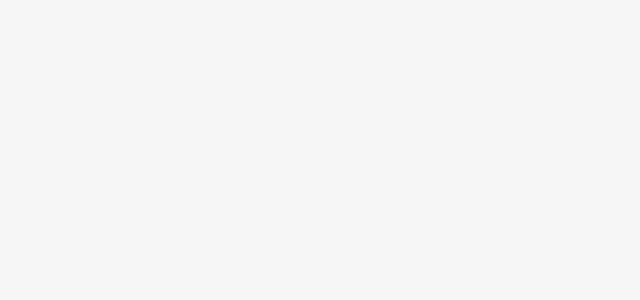
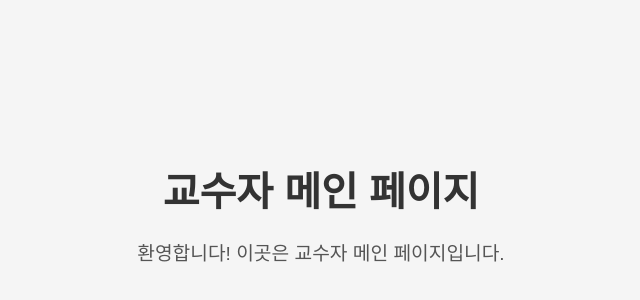
Before and after one commit to chnh506/kweb-exemption-task, a React (Create React App) app in the folder frontend/: page /instructor/main in a window 1280 px wide. Before the commit this address had no page. Shown: the part 182-482 px from the top of the page, without its empty margins (319-959 px from the left). Built offline with nearby package versions, Linux system fonts and the light colour scheme.

Commit message:
FE - add 'StudentMainPage.tsx' & 'InstructorMainPage.tsx'

```diff
--- a/frontend/src/Router.tsx
+++ b/frontend/src/Router.tsx
@@ -1,12 +1,37 @@
-import { Route, Routes } from "react-router-dom";
+import { Navigate, Route, Routes } from "react-router-dom";
 import LogInPage from "./pages/LogInPage";
 import JoinPage from "./pages/JoinPage";
+import StudentMainPage from "./pages/StudentMainPage";
+import InstructorMainPage from "./pages/InstructorMainPage";
 
 function Router() {
+  const loggedInUserRole: string = "";
+
   return (
     <Routes>
+      {/* 회원가입 및 로그인 라우트 */}
+      <Route path="/join" element={<JoinPage />} />
       <Route path="/login" element={<LogInPage />} />
-      <Route path="/join" element={<JoinPage />} />
+
+      {/* 학생 메인 페이지 */}
+      <Route path="/student/main" element={<StudentMainPage />} />
+
+      {/* 교수자 메인 페이지 */}
+      <Route path="/instructor/main" element={<InstructorMainPage />} />
+
+      {/* 로그인한 사용자의 역할에 따라 리다이렉트 */}
+      <Route
+        path="/"
+        element={
+          loggedInUserRole === "student" ? (
+            <Navigate to="/student/main" />
+          ) : loggedInUserRole === "instructor" ? (
+            <Navigate to="/instructor/main" />
+          ) : (
+            <Navigate to="/login" />
+          )
+        }
+      />
     </Routes>
   );
 }
--- /dev/null
+++ b/frontend/src/pages/InstructorMainPage.tsx
@@ -0,0 +1,36 @@
+import React from "react";
+import styled from "styled-components";
+
+const Container = styled.div`
+  display: flex;
+  flex-direction: column;
+  align-items: center;
+  justify-content: center;
+  height: 100vh;
+  background-color: #f5f5f5;
+`;
+
+const Title = styled.h1`
+  font-size: 2.5rem;
+  font-weight: bold;
+  color: #333;
+  text-align: center;
+  margin-bottom: 2rem;
+`;
+
+const Message = styled.p`
+  font-size: 1.2rem;
+  color: #555;
+  text-align: center;
+`;
+
+const InstructorMainPage: React.FC = () => {
+  return (
+    <Container>
+      <Title>교수자 메인 페이지</Title>
+      <Message>환영합니다! 이곳은 교수자 메인 페이지입니다.</Message>
+    </Container>
+  );
+};
+
+export default InstructorMainPage;
--- /dev/null
+++ b/frontend/src/pages/StudentMainPage.tsx
@@ -0,0 +1,36 @@
+import React from "react";
+import styled from "styled-components";
+
+const Container = styled.div`
+  display: flex;
+  flex-direction: column;
+  align-items: center;
+  justify-content: center;
+  height: 100vh;
+  background-color: #f0f8ff;
+`;
+
+const Title = styled.h1`
+  font-size: 2.5rem;
+  font-weight: bold;
+  color: #333;
+  text-align: center;
+  margin-bottom: 2rem;
+`;
+
+const Message = styled.p`
+  font-size: 1.2rem;
+  color: #555;
+  text-align: center;
+`;
+
+const StudentMainPage: React.FC = () => {
+  return (
+    <Container>
+      <Title>학생 메인 페이지</Title>
+      <Message>환영합니다! 이곳은 학생 메인 페이지입니다.</Message>
+    </Container>
+  );
+};
+
+export default StudentMainPage;
```
